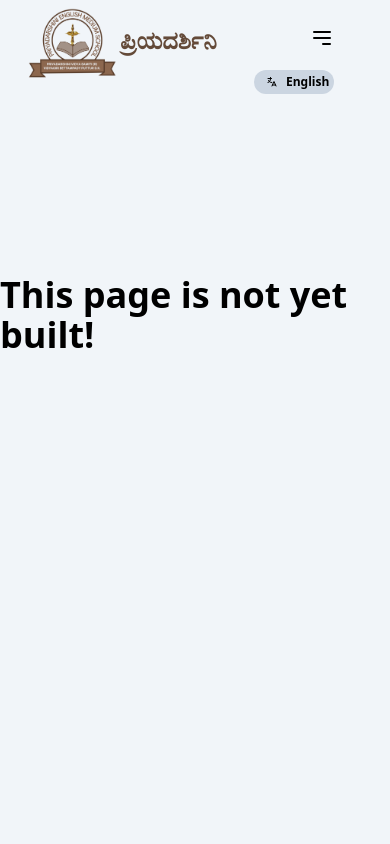
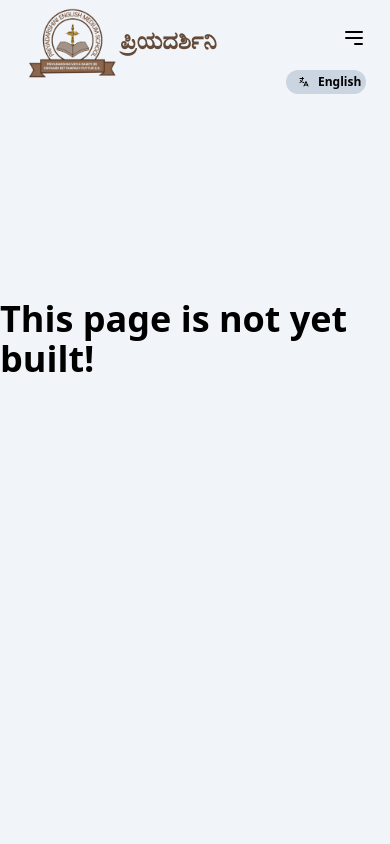
Before and after one commit to Rai-shwith/Priyadarshini, a Next.js app: page /about in a window 390 px wide. Shown: the top 844 px of the page. Built offline with nearby package versions, Linux system fonts and the light colour scheme.

Commit message:
chore: improved

```diff
--- a/app/page.js
+++ b/app/page.js
@@ -13,7 +13,7 @@ export default async function Home({ searchParams }) {
 
   return (
     <div className="">
-              <NavBar text={languageData} language={lang} />
+      <NavBar text={languageData} language={lang} />
       <HeroSection text={languageData["HeroSection"]} />
       <NumberSection text={languageData["NumberSection"]} />
       <Education text={languageData["EducationSection"]} />
--- a/components/Background.jsx
+++ b/components/Background.jsx
@@ -2,7 +2,7 @@ import React from "react";
 
 const Background = ({ children }) => {
   return (
-    <div className="w-full min-h-screen bg-slate-100 flex flex-col items-center gap-6 overflow-x-hidden">
+    <div className="min-h-screen bg-slate-100 flex flex-col items-center gap-6 overflow-x-hidden">
       {children}
     </div>
   );
--- a/components/HeroSection.jsx
+++ b/components/HeroSection.jsx
@@ -1,6 +1,5 @@
 import React from "react";
 import SocialLinks from "./SocialIcons";
-import { useLanguage } from "../context/LanguageContext";
 import Link from "next/link";
 
 const HeroSection = ({text}) => {
--- a/components/MobileLanguageSwitcher.jsx
+++ b/components/MobileLanguageSwitcher.jsx
@@ -17,7 +17,7 @@ const MobileLanguageSwitcher = ({ language }) => {
       <button
         onClick={() => {
             switchLanguage(
-                language !== "en" ? "kn":language
+                language === "en" ? "kn":"en"
             )
         }}
         className="flex gap-2 items-center"
--- a/components/NavBar.jsx
+++ b/components/NavBar.jsx
@@ -4,10 +4,9 @@ import { AiFillHome } from "react-icons/ai";
 import { FaInfoCircle, FaPhoneAlt, FaUserGraduate } from "react-icons/fa";
 import Image from "next/image";
 
-const NavBar = ({text,language}) => {
-
+const NavBar = ({ text, language }) => {
   return (
-    <div className="w-full h-20 px-6">
+    <div className="w-full h-20 px-6 mb-6">
       <div className="flex justify-between items-center h-full md:px-8 md:mx-8 rounded-2xl">
         <div className="flex items-center">
           <div className="w-24 min-h-20 relative">
@@ -21,12 +20,14 @@ const NavBar = ({text,language}) => {
               alt="logo"
             />
           </div>
-          <div className="font-semibold text-2xl md:text-6xl text-[#644a39]">
-            {text.schoolName}
+          <div className="relative inset-0">
+            <div className="absolute bottom-1/2 translate-y-1/2  font-semibold text-2xl md:text-6xl text-[#644a39]">
+              {text.schoolName}
+            </div>
           </div>
         </div>
         <NavItem
-        language={language}
+          language={language}
           items={[
             { link: "/", value: text.NavBar.home, icon: <AiFillHome /> },
             {
--- a/components/NavItem.jsx
+++ b/components/NavItem.jsx
@@ -1,4 +1,4 @@
-"use client"
+"use client";
 import React, { useEffect, useRef, useState } from "react";
 import Link from "next/link";
 import DesktopLanguageSwitcher from "./DesktopLanguageSwitcher";
@@ -26,7 +26,7 @@ const NavItem = ({ items, language }) => {
   }, [showMenu]);
 
   return (
-    <div>
+    <div >
       <div className="hidden md:flex gap-16">
         {items.map((item) => {
           return (
@@ -48,7 +48,7 @@ const NavItem = ({ items, language }) => {
         <DesktopLanguageSwitcher language={language} />
       </div>
       {/* <div className="md:hidden relative"> */}
-      <div className="md:hidden relative top-5 flex flex-col items-end gap-5 right-8">
+      <div className="md:hidden relative top-5 flex flex-col items-end gap-5">
         {!showMenu ? (
           <button className="appearance-none" onClick={() => setShowMenu(true)}>
             <svg
```
Also changed, not shown: utils/provideText.js (+4 -4 lines).
